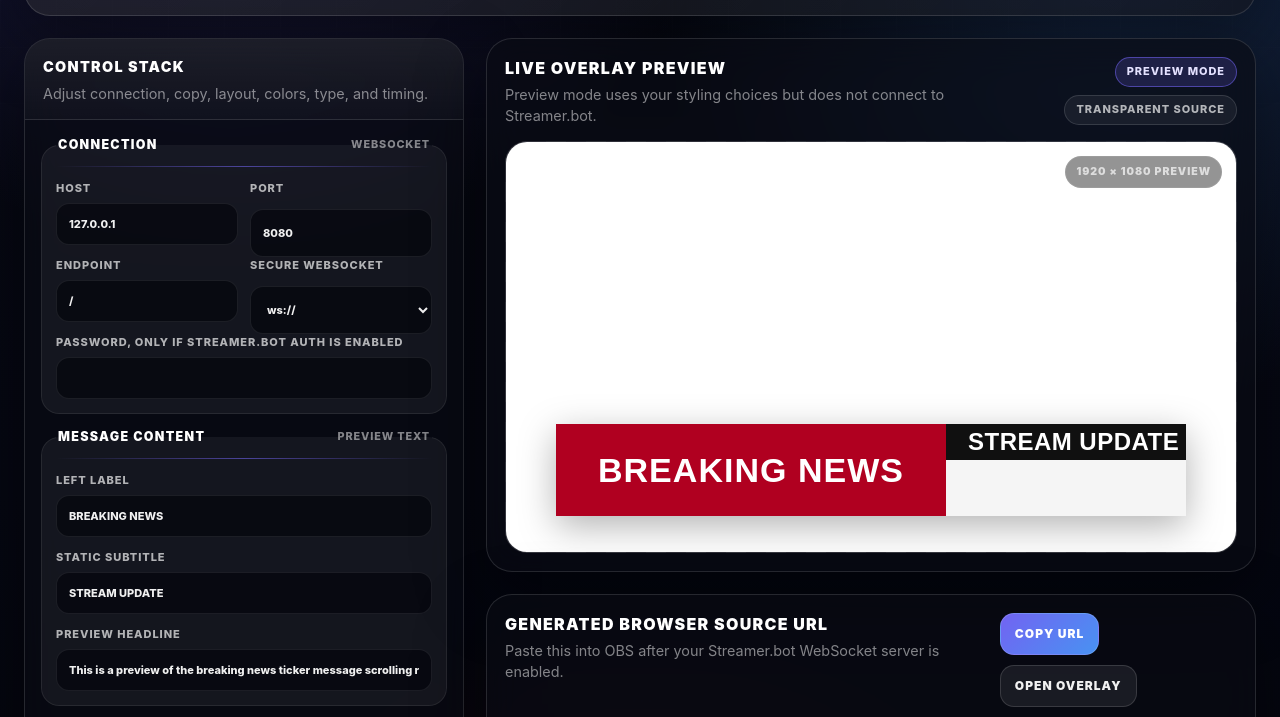
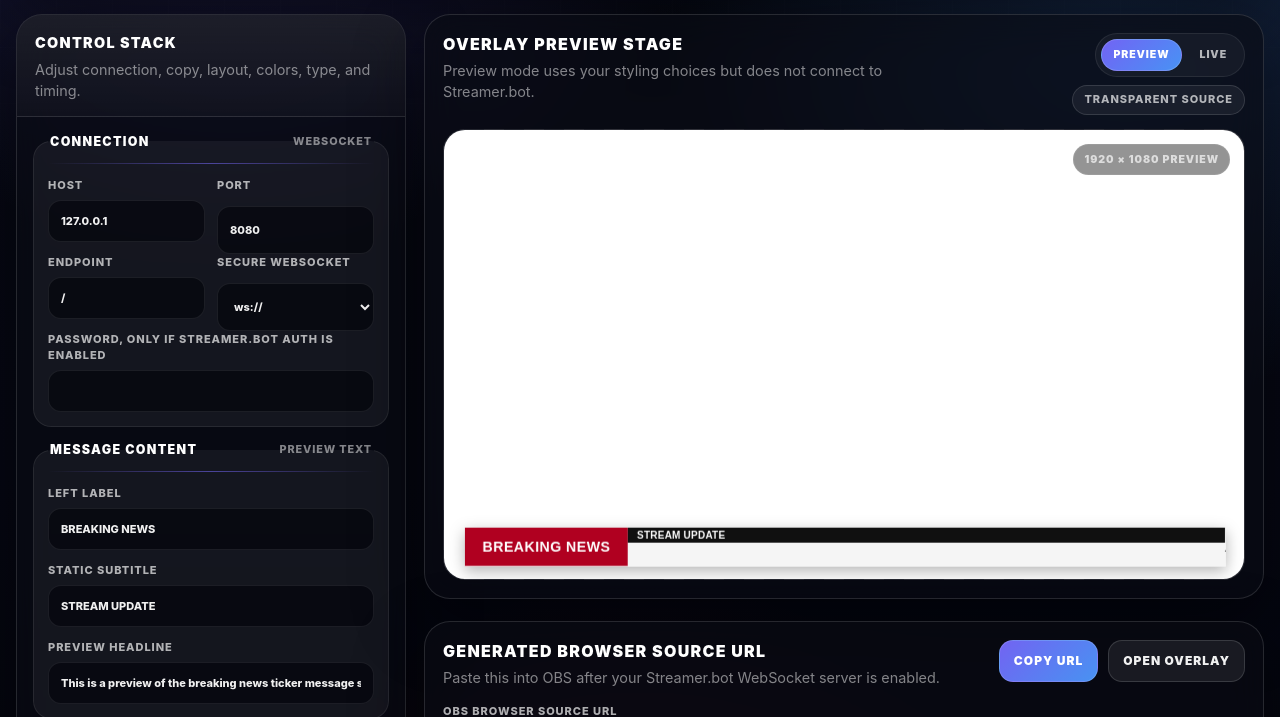
Before and after one commit to SlickPickleNick/slickpicklenick-breaking-news, a plain HTML site: page index.html in a window 1280 px wide. Shown: the part 289-1006 px from the top of the page. Drawn offline with Linux system fonts and the light colour scheme.

Commit message:
Refactor styles and implement mode toggle functionality
Updated styles and layout for various elements, including shell, iframe, and preview modes. Added mode toggle functionality for preview and live modes.

```diff
--- a/index.html
+++ b/index.html
@@ -65,9 +65,10 @@
     a { color: inherit; }
 
     .shell {
-      width: min(1560px, calc(100vw - 48px));
+      width: calc(100vw - 32px);
+      max-width: none;
       margin: 0 auto;
-      padding: 34px 0 40px;
+      padding: 22px 0 32px;
       position: relative;
       z-index: 1;
     }
@@ -81,8 +82,8 @@
         linear-gradient(135deg, rgba(255, 255, 255, 0.09), rgba(255, 255, 255, 0.028)),
         var(--panel-bg);
       box-shadow: var(--shadow);
-      padding: 28px;
-      margin-bottom: 22px;
+      padding: 24px 26px;
+      margin-bottom: 18px;
     }
 
     .hero::before {
@@ -161,8 +162,8 @@
 
     .layout {
       display: grid;
-      grid-template-columns: minmax(360px, 440px) minmax(0, 1fr);
-      gap: 22px;
+      grid-template-columns: minmax(330px, 390px) minmax(0, 1fr);
+      gap: 18px;
       align-items: start;
     }
 
@@ -365,6 +366,10 @@
 
     .preview-panel { padding: 18px; }
 
+    .workspace {
+      min-width: 0;
+    }
+
     .preview-header {
       display: flex;
       align-items: flex-start;
@@ -395,6 +400,31 @@
       justify-content: flex-end;
     }
 
+    .mode-toggle {
+      display: inline-flex;
+      gap: 6px;
+      padding: 5px;
+      border: 1px solid var(--line-soft);
+      border-radius: var(--radius-pill);
+      background: rgba(255, 255, 255, 0.045);
+    }
+
+    .mode-toggle button {
+      min-height: 30px;
+      padding: 7px 11px;
+      border-radius: var(--radius-pill);
+      background: transparent;
+      color: var(--muted);
+      border-color: transparent;
+      font-size: 0.66rem;
+    }
+
+    .mode-toggle button.is-active {
+      background: linear-gradient(135deg, var(--accent), var(--accent-2));
+      color: #ffffff;
+      border-color: rgba(255, 255, 255, 0.16);
+    }
+
     .iframe-wrap {
       position: relative;
       width: 100%;
@@ -403,12 +433,21 @@
       border-radius: 22px;
       overflow: hidden;
       background:
-        linear-gradient(45deg, rgba(255,255,255,.045) 25%, transparent 25%, transparent 75%, rgba(255,255,255,.045) 75%),
-        linear-gradient(45deg, rgba(255,255,255,.045) 25%, transparent 25%, transparent 75%, rgba(255,255,255,.045) 75%),
-        rgba(255,255,255,0.035);
+        linear-gradient(45deg, rgba(255,255,255,.055) 25%, transparent 25%, transparent 75%, rgba(255,255,255,.055) 75%),
+        linear-gradient(45deg, rgba(255,255,255,.055) 25%, transparent 25%, transparent 75%, rgba(255,255,255,.055) 75%),
+        rgba(5,7,18,0.92);
       background-position: 0 0, 20px 20px;
       background-size: 40px 40px;
       box-shadow: inset 0 0 0 1px rgba(255,255,255,0.045);
+    }
+
+    .iframe-stage {
+      position: absolute;
+      top: 0;
+      left: 0;
+      width: 1920px;
+      height: 1080px;
+      transform-origin: top left;
     }
 
     .iframe-wrap::before {
@@ -428,10 +467,11 @@
     }
 
     iframe {
-      width: 100%;
-      height: 100%;
+      width: 1920px;
+      height: 1080px;
       border: 0;
       display: block;
+      background: transparent;
     }
 
     .url-panel {
@@ -574,8 +614,8 @@
 
     @media (max-width: 780px) {
       .shell {
-        width: min(100% - 28px, 1560px);
-        padding: 18px 0 28px;
+        width: calc(100vw - 24px);
+        padding: 14px 0 28px;
       }
       .hero,
       .preview-panel,
@@ -755,17 +795,22 @@
         <section class="preview-panel" aria-labelledby="previewTitle">
           <div class="preview-header">
             <div>
-              <h2 id="previewTitle">Live Overlay Preview</h2>
-              <p>Preview mode uses your styling choices but does not connect to Streamer.bot.</p>
+              <h2 id="previewTitle">Overlay Preview Stage</h2>
+              <p id="modeDescription">Preview mode uses your styling choices but does not connect to Streamer.bot.</p>
             </div>
-            <div class="status-stack" aria-label="Preview status">
-              <span class="badge accent">Preview Mode</span>
+            <div class="status-stack" aria-label="Preview mode controls">
+              <div class="mode-toggle" role="group" aria-label="Toggle preview mode">
+                <button type="button" id="previewModeButton" class="is-active">Preview</button>
+                <button type="button" id="liveModeButton">Live</button>
+              </div>
               <span class="badge">Transparent Source</span>
             </div>
           </div>
 
-          <div class="iframe-wrap">
-            <iframe id="previewFrame" title="Breaking news overlay preview"></iframe>
+          <div class="iframe-wrap" id="previewViewport">
+            <div class="iframe-stage" id="previewStage">
+              <iframe id="previewFrame" title="Breaking news overlay preview" allowtransparency="true"></iframe>
+            </div>
           </div>
         </section>
 
@@ -811,6 +856,11 @@
   <script>
     const form = document.getElementById('controls');
     const frame = document.getElementById('previewFrame');
+    const previewViewport = document.getElementById('previewViewport');
+    const previewStage = document.getElementById('previewStage');
+    const previewModeButton = document.getElementById('previewModeButton');
+    const liveModeButton = document.getElementById('liveModeButton');
+    const modeDescription = document.getElementById('modeDescription');
     const output = document.getElementById('generatedUrl');
     const copyButtons = [
       document.getElementById('copyUrl'),
@@ -823,14 +873,24 @@
 
     const defaults = new FormData(form);
     let toastTimer = null;
+    let previewMode = 'preview';
 
     form.addEventListener('input', update);
     form.addEventListener('change', update);
     resetButton.addEventListener('click', resetForm);
     openOverlayButton.addEventListener('click', openOverlay);
     copyButtons.forEach((button) => button.addEventListener('click', copyUrl));
+    previewModeButton.addEventListener('click', () => setPreviewMode('preview'));
+    liveModeButton.addEventListener('click', () => setPreviewMode('live'));
+
+    if ('ResizeObserver' in window) {
+      new ResizeObserver(scalePreviewStage).observe(previewViewport);
+    } else {
+      window.addEventListener('resize', scalePreviewStage);
+    }
 
     update();
+    scalePreviewStage();
 
     function overlayBaseUrl() {
       return new URL('overlay/', window.location.href);
@@ -861,8 +921,37 @@
     }
 
     function update() {
-      frame.src = buildUrl({ preview: true });
       output.value = buildUrl({ preview: false });
+      frame.src = buildUrl({ preview: previewMode === 'preview' });
+      updateModeUi();
+      requestAnimationFrame(scalePreviewStage);
+    }
+
+    function setPreviewMode(mode) {
+      previewMode = mode;
+      update();
+    }
+
+    function updateModeUi() {
+      previewModeButton.classList.toggle('is-active', previewMode === 'preview');
+      liveModeButton.classList.toggle('is-active', previewMode === 'live');
+      previewModeButton.setAttribute('aria-pressed', String(previewMode === 'preview'));
+      liveModeButton.setAttribute('aria-pressed', String(previewMode === 'live'));
+
+      modeDescription.textContent = previewMode === 'preview'
+        ? 'Preview mode uses your styling choices but does not connect to Streamer.bot.'
+        : 'Live mode connects to Streamer.bot and behaves like the OBS browser source.';
+    }
+
+    function scalePreviewStage() {
+      const rect = previewViewport.getBoundingClientRect();
+      if (!rect.width || !rect.height) return;
+
+      const scale = Math.min(rect.width / 1920, rect.height / 1080);
+      const left = (rect.width - 1920 * scale) / 2;
+      const top = (rect.height - 1080 * scale) / 2;
+
+      previewStage.style.transform = `translate(${left}px, ${top}px) scale(${scale})`;
     }
 
     async function copyUrl() {
```
